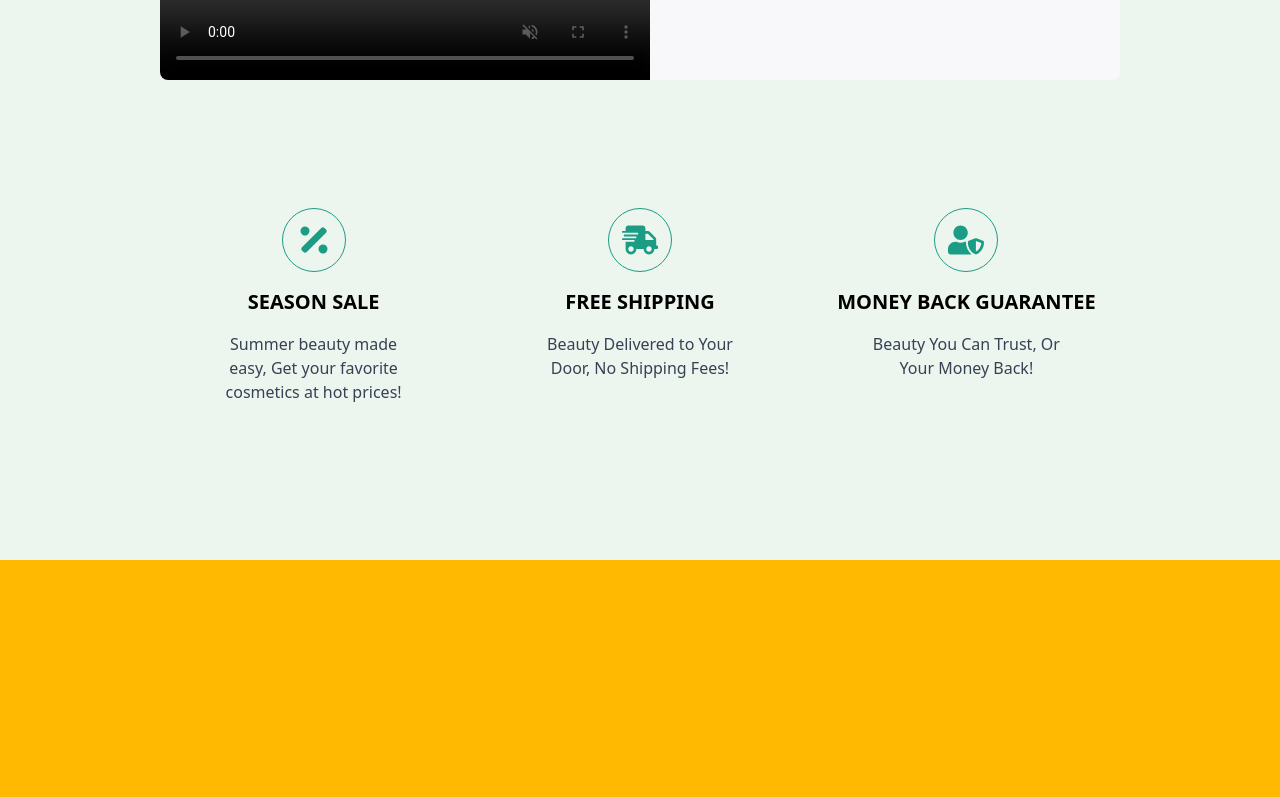
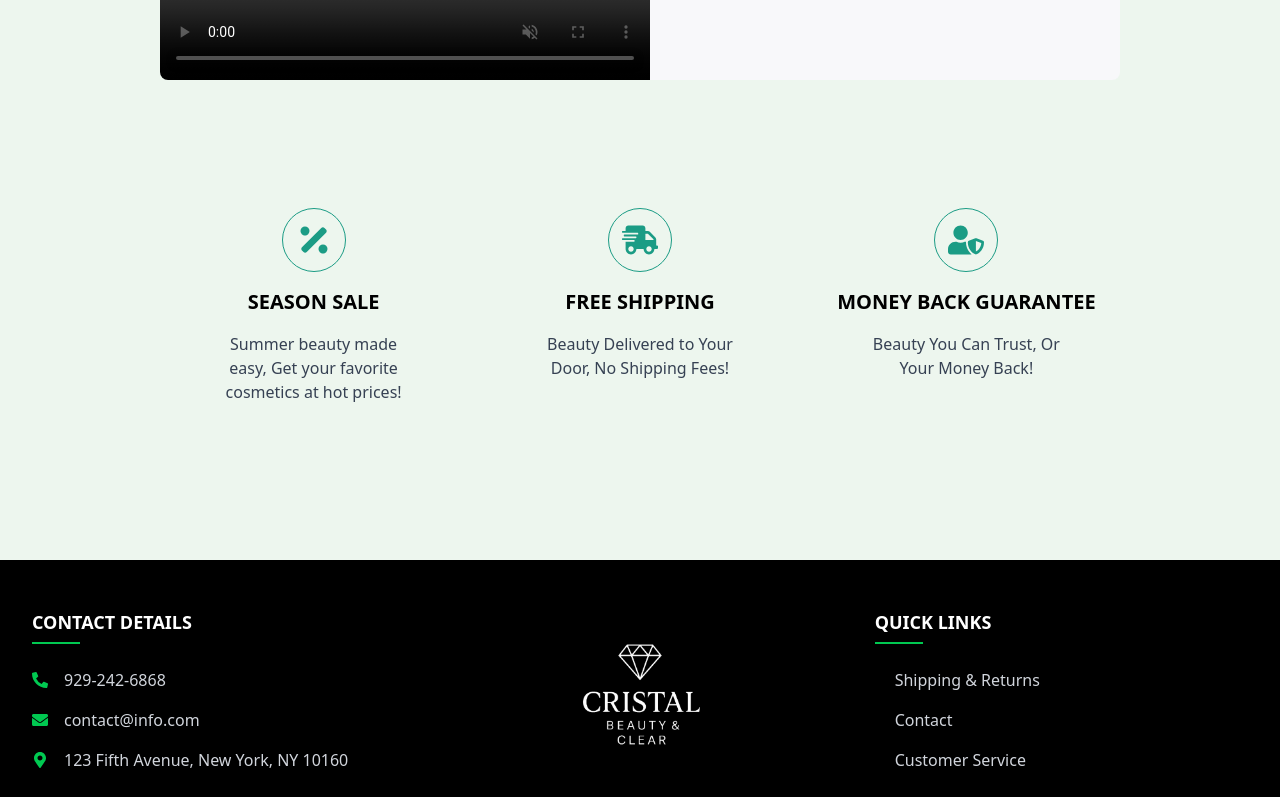
Before and after one commit to nawonperera/crystal-beauty-clear-frontend, a React (Vite) app: page / in a window 1280 px wide. Shown: the part 2000-2797 px from the top of the page. Built offline with nearby package versions, Linux system fonts and the light colour scheme; no server answers; grey boxes are pictures that could not be loaded.

Commit message:
✨ Add Footer component with contact details, logo, and quick links; integrate into Home and ProductsPage for improved layout and user experience

```diff
--- /dev/null
+++ b/src/components/Footer.jsx
@@ -0,0 +1,111 @@
+import {
+    FaPhoneAlt,
+    FaEnvelope,
+    FaMapMarkerAlt,
+    FaYoutube,
+    FaInstagram,
+    FaFacebookF,
+    FaTwitter,
+    FaHeart,
+} from "react-icons/fa";
+
+const Footer = () => {
+    return (
+        <footer className="bg-black text-white py-12 px-4 sm:px-6 lg:px-8 h-screen/2">
+            <div className="max-w-7xl mx-auto flex flex-col lg:flex-row justify-between items-start gap-8 lg:gap-12 h-full">
+                {/* Contact Details */}
+                <div className="flex-1 w-full lg:w-auto">
+                    <h3 className="text-lg font-bold mb-6 relative pb-2 after:absolute after:left-0 after:bottom-0 after:h-0.5 after:w-12 after:bg-green-500">
+                        CONTACT DETAILS
+                    </h3>
+                    <ul className="space-y-4 text-gray-300">
+                        <li className="flex items-start gap-4 transition-transform hover:translate-x-1">
+                            <FaPhoneAlt className="text-green-500 mt-1 flex-shrink-0" />
+                            <span className="text-base">929-242-6868</span>
+                        </li>
+                        <li className="flex items-start gap-4 transition-transform hover:translate-x-1">
+                            <FaEnvelope className="text-green-500 mt-1 flex-shrink-0" />
+                            <span className="text-base">contact@info.com</span>
+                        </li>
+                        <li className="flex items-start gap-4 transition-transform hover:translate-x-1">
+                            <FaMapMarkerAlt className="text-green-500 mt-1 flex-shrink-0" />
+                            <span className="text-base">123 Fifth Avenue, New York, NY 10160</span>
+                        </li>
+                    </ul>
+                </div>
+
+                {/* Logo */}
+                <div className="flex-1 flex items-center justify-center my-8 lg:my-0">
+                    <div className="p-2">
+                        <img src="public\Footer-logo.png" alt="Company Logo" className="h-4\0 w-40 object-contain" />
+                    </div>
+                </div>
+
+                {/* Quick Links */}
+                <div className="flex-1 w-full lg:w-auto">
+                    <h3 className="text-lg font-bold mb-6 relative pb-2 after:absolute after:left-0 after:bottom-0 after:h-0.5 after:w-12 after:bg-green-500">
+                        QUICK LINKS
+                    </h3>
+                    <ul className="space-y-4 text-gray-300">
+                        <li>
+                            <a
+                                href="#"
+                                className="text-base hover:text-green-500 transition-colors flex items-center group"
+                            >
+                                <span className="w-2 h-2 bg-green-500 rounded-full mr-3 opacity-0 group-hover:opacity-100 transition-opacity"></span>
+                                Shipping & Returns
+                            </a>
+                        </li>
+                        <li>
+                            <a
+                                href="#"
+                                className="text-base hover:text-green-500 transition-colors flex items-center group"
+                            >
+                                <span className="w-2 h-2 bg-green-500 rounded-full mr-3 opacity-0 group-hover:opacity-100 transition-opacity"></span>
+                                Contact
+                            </a>
+                        </li>
+                        <li>
+                            <a
+                                href="#"
+                                className="text-base hover:text-green-500 transition-colors flex items-center group"
+                            >
+                                <span className="w-2 h-2 bg-green-500 rounded-full mr-3 opacity-0 group-hover:opacity-100 transition-opacity"></span>
+                                Customer Service
+                            </a>
+                        </li>
+                    </ul>
+                </div>
+            </div>
+
+            {/* Bottom Bar */}
+            <div className="max-w-7xl mx-auto border-t border-gray-800 mt-8 pt-8 flex flex-col md:flex-row justify-between items-center gap-4">
+                <p className="text-sm text-gray-400 text-center md:text-left flex items-center justify-center md:justify-start">
+                    Copyright © 2025 Cosmetics Store | Made with <FaHeart className="text-red-500 mx-1" /> by Cosmetics
+                    Store
+                </p>
+
+                {/* Social Icons */}
+                <div className="flex gap-3 mt-4 md:mt-0">
+                    {[
+                        { icon: <FaYoutube />, color: "hover:text-red-500" },
+                        { icon: <FaInstagram />, color: "hover:text-pink-500" },
+                        { icon: <FaFacebookF />, color: "hover:text-blue-500" },
+                        { icon: <FaTwitter />, color: "hover:text-blue-400" },
+                    ].map((social, index) => (
+                        <a
+                            key={index}
+                            href="#"
+                            className={`w-10 h-10 flex items-center justify-center rounded-full bg-gray-800 text-gray-300 transition-all duration-300 ${social.color} hover:bg-gray-700 transform hover:-translate-y-1`}
+                            aria-label={`Social media link`}
+                        >
+                            {social.icon}
+                        </a>
+                    ))}
+                </div>
+            </div>
+        </footer>
+    );
+};
+
+export default Footer;
--- a/src/components/Header.jsx
+++ b/src/components/Header.jsx
@@ -4,13 +4,13 @@
 import { Link } from "react-router-dom";
 import UserData from "./UserData";
 
-const Header = ({ navBarColor }) => {
+const Header = ({ navBarColor, headerImage }) => {
     const [isOpen, setIsOpen] = useState(false);
 
     return (
         <header className="w-full h-[20vh] relative flex items-center justify-start ">
-            <div className="hidden w-[10%] h-full lg:flex items-center justify-center border-4 mx-4 ">
-                <img src="public\Logo.png" alt=" " />
+            <div className="p-2">
+                <img src={headerImage} alt="Company Logo" className="h-4\0 w-40 object-contain" />
             </div>
 
             <div className="flex items-center justify-between w-full px-4 py-2 lg:hidden">
--- a/src/pages/client/Home.jsx
+++ b/src/pages/client/Home.jsx
@@ -3,6 +3,7 @@
 import TrendingItems from "../../components/homepage components/TrendingItems";
 import { FaPercentage, FaShippingFast, FaUserShield } from "react-icons/fa";
 import Header from "../../components/Header";
+import Footer from "../../components/Footer";
 
 const Home = () => {
     const [brightness, setBrightness] = useState(0.7); // start at 70%
@@ -34,8 +35,8 @@
                         filter: `brightness(${brightness})`, // only affects bg
                     }}
                 ></div>
-                <div className="relative z-10 flex w-full h-full ">
-                    <Header />
+                <div className="relative z-10 flex w-full h-full py-[10px]">
+                    <Header headerImage="public\footer-logo.png" navBarColor="text-white" />
                 </div>
             </div>
 
@@ -126,7 +127,9 @@
                     </div>
                 </div>
             </div>
-            <div className="w-full min-h-screen bg-amber-400"></div>
+            <div>
+                <Footer />
+            </div>
         </div>
     );
 };
--- a/src/pages/client/ProductsPage.jsx
+++ b/src/pages/client/ProductsPage.jsx
@@ -33,8 +33,8 @@
         <div className="min-h-screen w-full bg-[#EDF6EE]">
             {/*Header*/}
 
-            <div className="mb-[10px]">
-                <Header navBarColor={navBarColor} />
+            <div className="py-[10px]">
+                <Header navBarColor={navBarColor} headerImage="public\logo.png" />
             </div>
 
             {/* Search bar */}
```
Also changed, not shown: public/Footer-logo.png (added).
